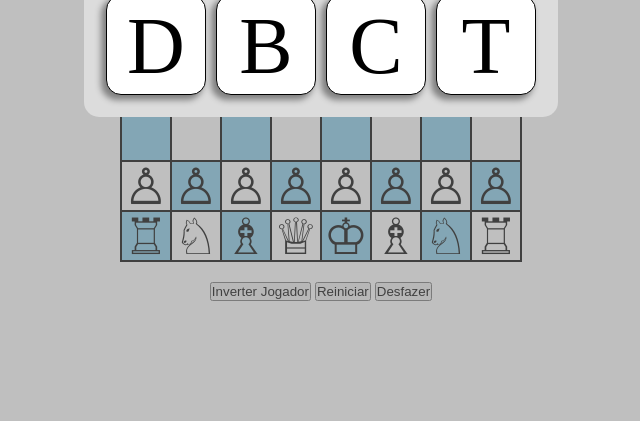
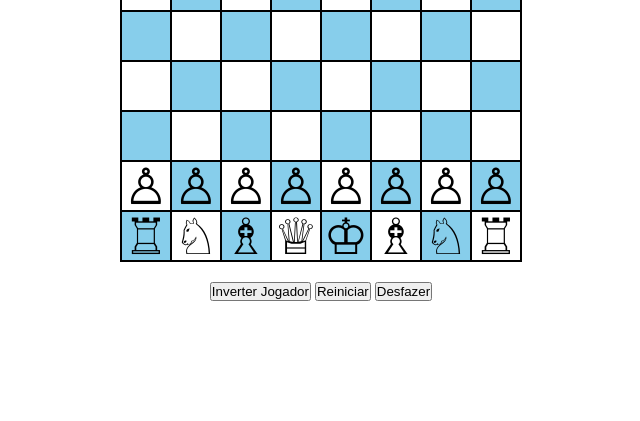
Before and after one commit to josefhsilva815-byte/xadrez, a plain HTML site: page index.html in a window 1280 px wide. Shown: the part 379-800 px from the top of the page, without its empty margins (319-959 px from the left). Drawn offline with Linux system fonts and the light colour scheme.

Commit message:
Ajustando o estilo e desabilitando a seleção de texto.

```diff
--- a/style.css
+++ b/style.css
@@ -2,6 +2,7 @@
     margin: 0;
     padding: 0;
     box-sizing: border-box;
+    user-select: none;
 }
 
 body {
@@ -38,7 +39,7 @@ body {
 .promover {
     width: 100dvw;
     height: 100dvh;
-    display: flex;
+    display: none;
     justify-content: center;
     align-items: center;
     position: absolute;
```
